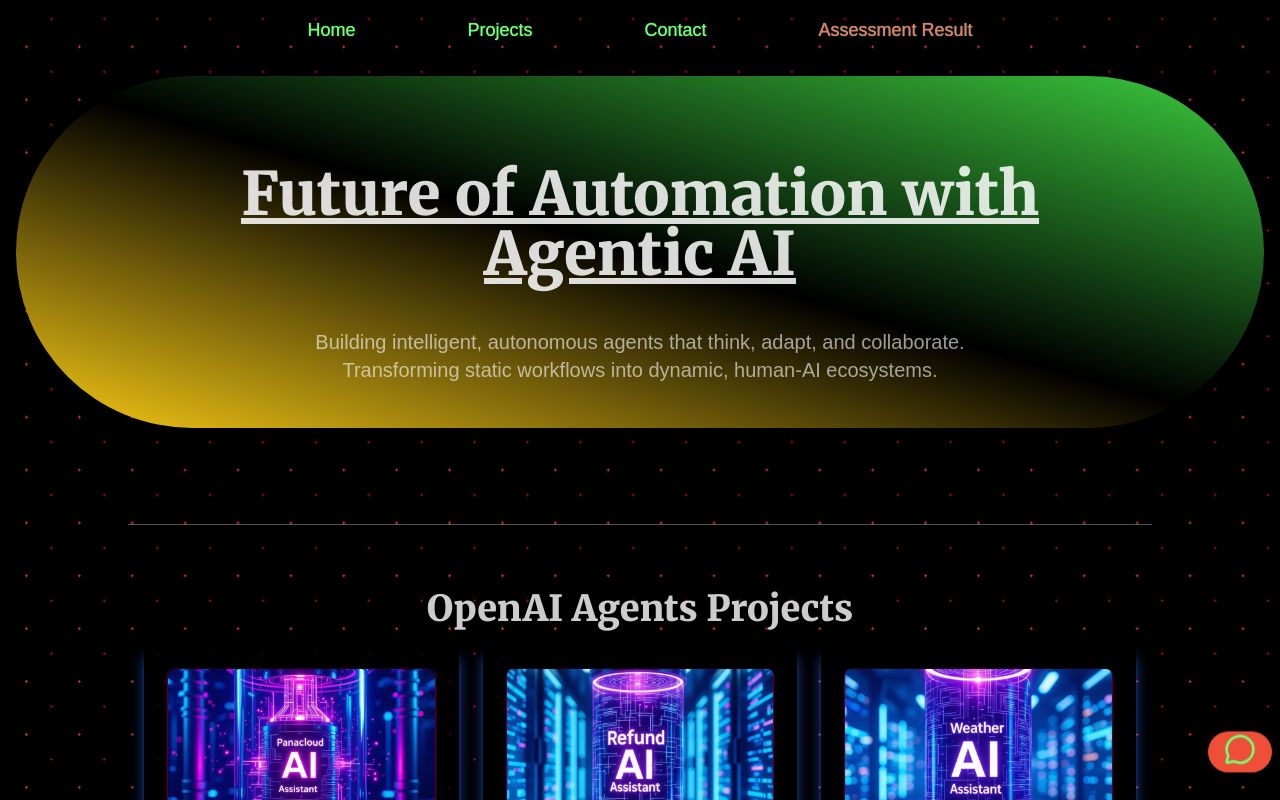
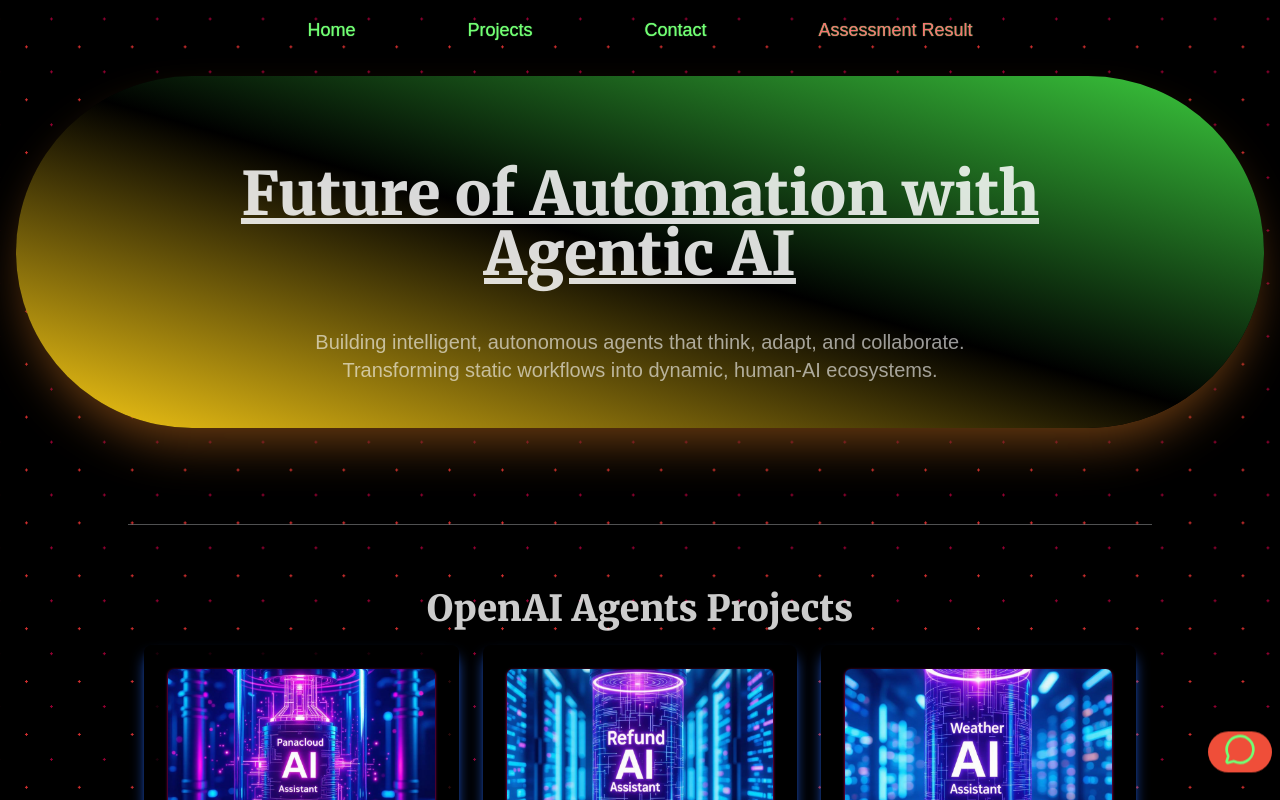
Before and after one commit to Sabahat-Shakeel/Agentic-Portfolio, a Next.js app: page / in a window 1280 px wide. Shown: the top 800 px of the page. Built offline with nearby package versions, Linux system fonts and the light colour scheme.

Commit message:
Add UI Design

```diff
--- a/src/app/components/landingpage.tsx
+++ b/src/app/components/landingpage.tsx
@@ -2,11 +2,11 @@
 const merrweight = Merriweather({subsets:['latin-ext'] , weight :['900']})
 function HomePage() {
   return (
-<div className="flex flex-col items-center justify-center  h-min portrait:min-h-96 bg-gradient-to-tr from-yellow-400 via-black to-[#3cce3e] py-11 rounded-full portrait:rounded-full ">
+<div className="flex flex-col items-center justify-center  h-min portrait:min-h-96 bg-gradient-to-tr from-yellow-400 via-black to-[#3cce3e] sm:py-11 rounded-full portrait:rounded-full shadow-2xl shadow-yellow-900 ">
 
 
   <h1
-    className={`${merrweight.className} text-white/85  text-4xl sm:text-5xl lg:text-6xl font-extrabold  underline text-center px-4 sm:px-7 lg:px-28 lg:pt-11 `}
+    className={`${merrweight.className} text-white/85  text-3xl sm:text-5xl lg:text-6xl font-extrabold  underline text-center px-4 sm:px-7 lg:px-28 lg:pt-11 `}
   >
     Future of Automation with Agentic AI
   </h1>
--- a/src/app/globals.css
+++ b/src/app/globals.css
@@ -55,19 +55,6 @@
 ::-webkit-scrollbar {
   width: 8px;
   height: 8px;
-}
-
-::-webkit-scrollbar-track {
-  background: #f1f1f1;
-}
-
-::-webkit-scrollbar-thumb {
-  background: linear-gradient(180deg, #c6c5cd, #c8cbd1);
-  border-radius: 8px;
-}
-
-::-webkit-scrollbar-thumb:hover {
-  background: linear-gradient(180deg, #9d93e8, #ffffff);
 }
 
 * {
```
